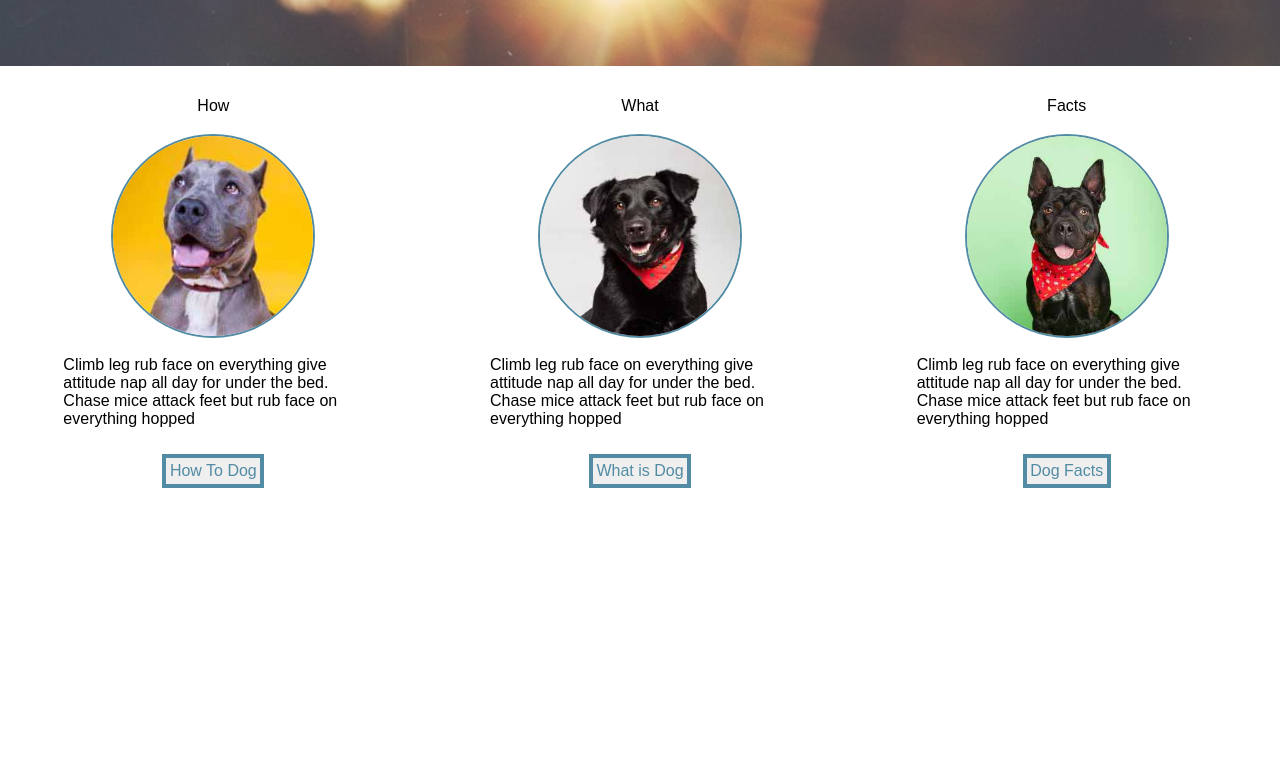
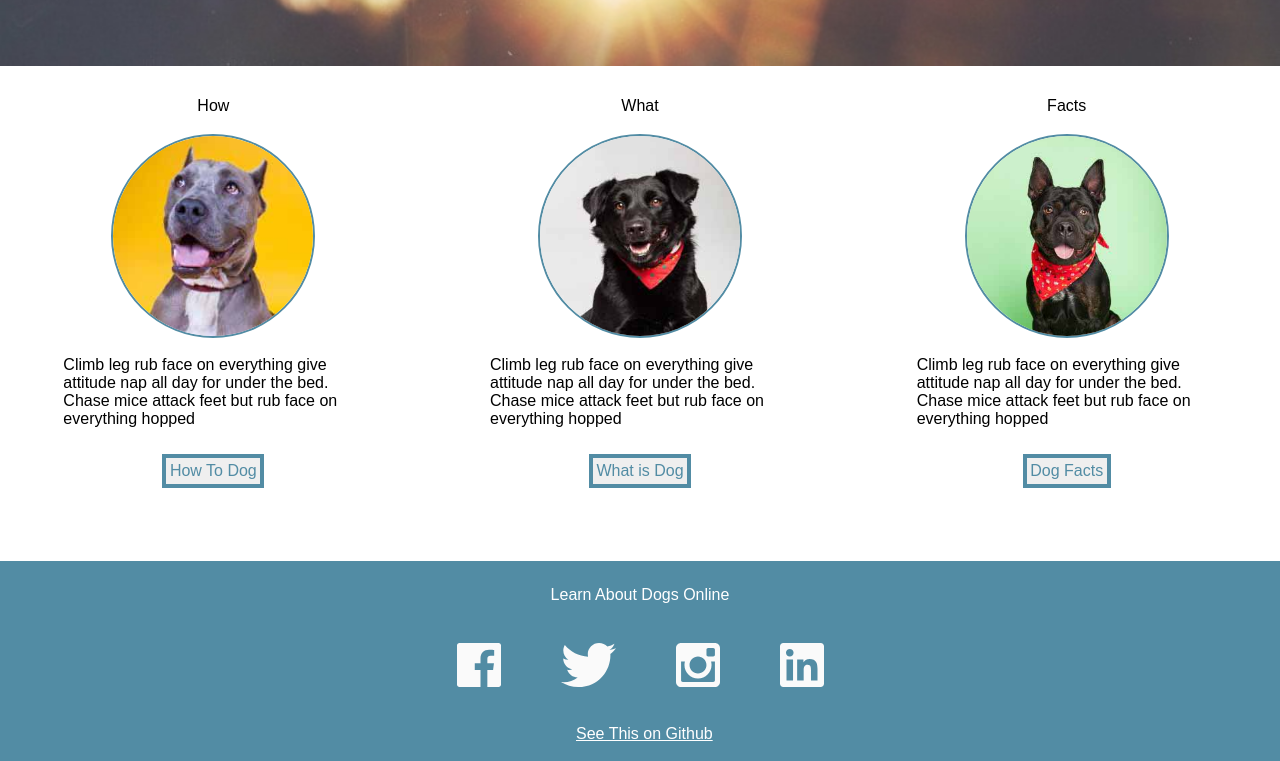
Before and after one commit to RyanH5/dog-party, a plain HTML site: page index.html in a window 1280 px wide. Shown: the part 484-1245 px from the top of the page. Before the commit the page ends 1006 px from the top, so only its background shows below. Drawn offline with Linux system fonts and the light colour scheme.

Commit message:
Add footer

```diff
--- a/css/footer.css
+++ b/css/footer.css
@@ -0,0 +1,30 @@
+footer {
+  background-color: #528ca4;
+  height: 200px;
+}
+
+h3 {
+  text-align: center;
+  color: white;
+  font-weight: lighter;
+  font-size: 1rem;
+  margin: 3% auto 3%;
+  padding-top: 2%;
+}
+
+div {
+  display: flex;
+  align-items: center;
+  justify-content: center;
+  margin-bottom: 3%;
+}
+
+.icons {
+  margin: 0px 30px;
+}
+
+a {
+  color: white;
+  margin-top: 21%;
+  padding-left: 45%;
+}
--- a/index.html
+++ b/index.html
@@ -49,6 +49,15 @@
       <button>Dog Facts</button>
     </article>
   </section>
-
+  <footer>
+    <h3>Learn About Dogs Online</h3>
+    <div>
+      <img src="images/facebook.svg" class="icons">
+      <img src="images/twitter.svg" class="icons">
+      <img src="images/instagram.svg" class="icons">
+      <img src="images/linkedin.svg" class="icons">
+    </div>
+    <a href="https://github.com/RyanH5/dog-party">See This on Github</a>
+  </footer>
 </body>
 </html>
```
